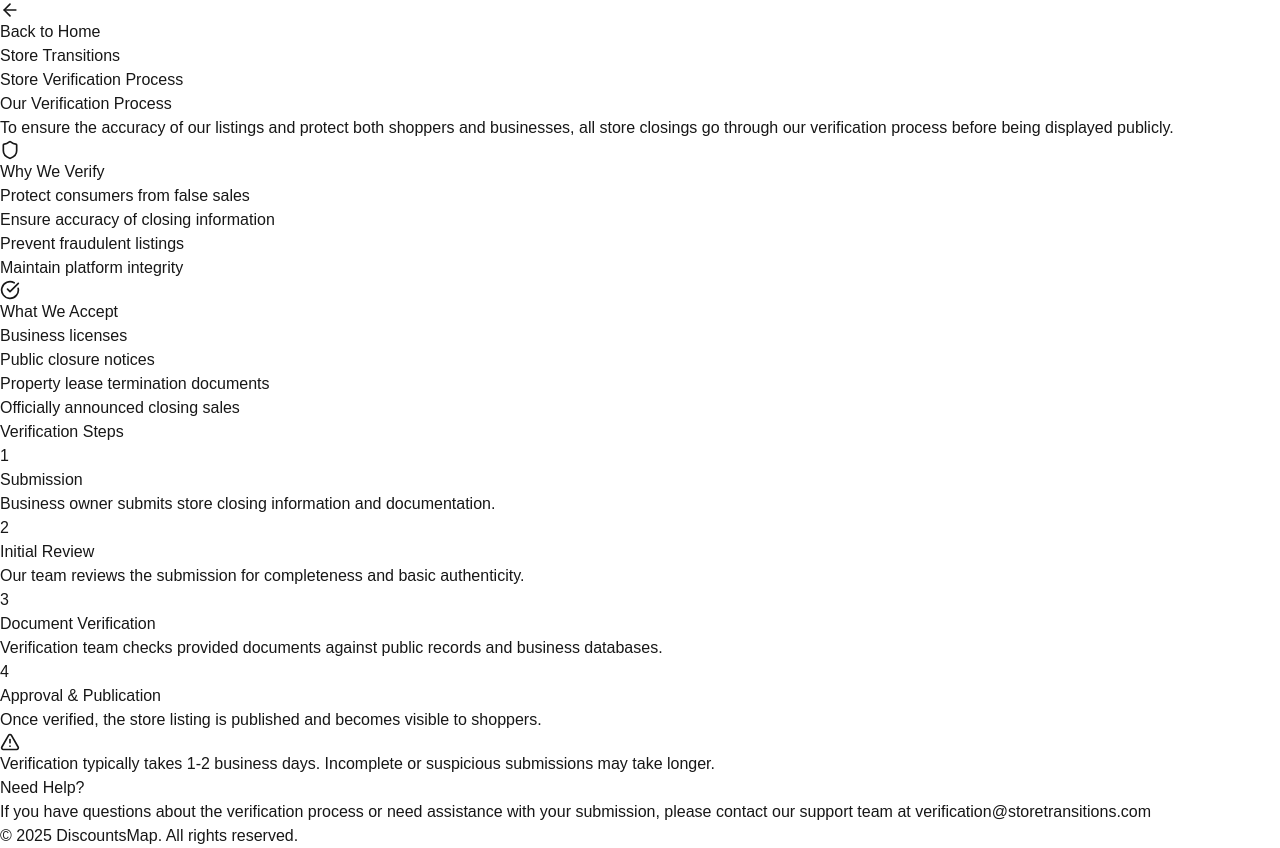
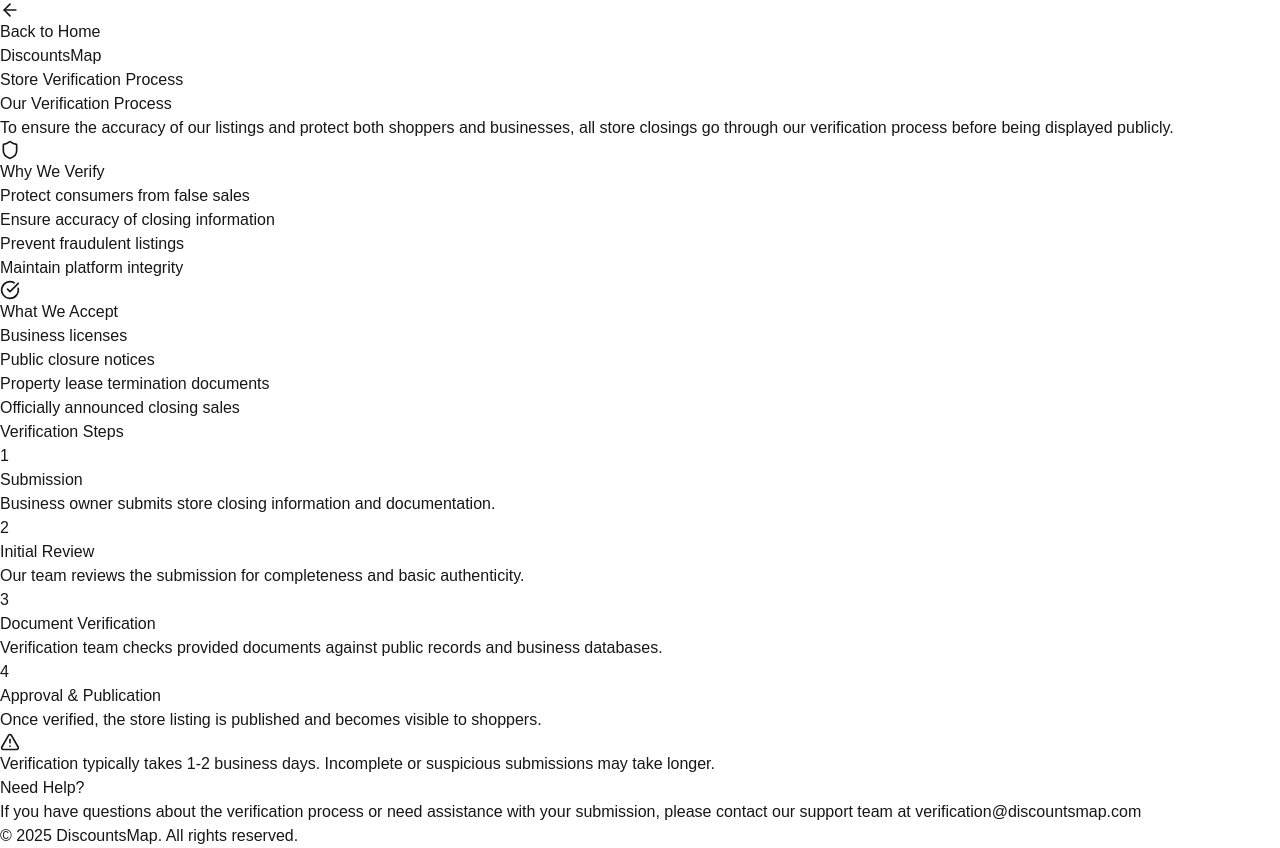
Before and after one commit to ryandahan/mybusiness, a Next.js app: page /verification in a window 1280 px wide. Built offline with nearby package versions, Linux system fonts and the light colour scheme.

Commit message:
modifications to make it work with vercel

```diff
--- a/src/app/unauthorized/page.tsx
+++ b/src/app/unauthorized/page.tsx
@@ -11,7 +11,7 @@
         </div>
         <h1 className="text-2xl font-bold text-gray-900 mb-2">Access Denied</h1>
         <p className="text-gray-600 mb-6">
-          You don't have permission to access this page. Please contact an administrator if you believe this is an error.
+          You don&apos;t have permission to access this page. Please contact an administrator if you believe this is an error.
         </p>
         <Link href="/" className="inline-block bg-blue-600 hover:bg-blue-700 text-white font-medium py-2 px-6 rounded-md">
           Return to Home
--- a/src/app/verification/page.tsx
+++ b/src/app/verification/page.tsx
@@ -1,6 +1,6 @@
 import React from 'react';
 import Link from 'next/link';
-import { ArrowLeft, CheckCircle, AlertTriangle, Clock, Shield, Search, File, ExternalLink } from 'lucide-react';
+import { ArrowLeft, CheckCircle, AlertTriangle, Shield } from 'lucide-react';
 
 export default function VerificationPage() {
   return (
@@ -16,7 +16,7 @@
               </Link>
             </div>
             <div className="flex items-center">
-              <Link href="/" className="text-xl font-bold text-gray-800 px-4">Store Transitions</Link>
+              <Link href="/" className="text-xl font-bold text-gray-800 px-4">DiscountsMap</Link>
             </div>
             <div className="w-32"></div> {/* Empty space for balance */}
           </div>
@@ -148,7 +148,7 @@
           <h3 className="text-lg font-medium mb-3">Need Help?</h3>
           <p className="text-gray-600">
             If you have questions about the verification process or need assistance with your submission,
-            please contact our support team at <a href="mailto:verification@storetransitions.com" className="text-blue-600 hover:underline">verification@storetransitions.com</a>
+            please contact our support team at <a href="mailto:verification@discountsmap.com" className="text-blue-600 hover:underline">verification@discountsmap.com</a>
           </p>
         </div>
       </div>
--- a/src/components/Navbar.tsx
+++ b/src/components/Navbar.tsx
@@ -4,7 +4,7 @@
 import Link from 'next/link';
 import { useRouter, usePathname } from 'next/navigation';
 import { useSession, signOut } from 'next-auth/react';
-import { Menu, X, User, LogOut, Settings, ChevronDown, Store } from 'lucide-react';
+import { Menu, X, User, LogOut, ChevronDown, Store } from 'lucide-react';
 
 export default function Navbar() {
   const { data: session, status } = useSession();
```
Also changed, not shown: src/app/admin/blogs/[id]/page.tsx (+22 -9 lines), src/components/.eslintrc.json (added).
